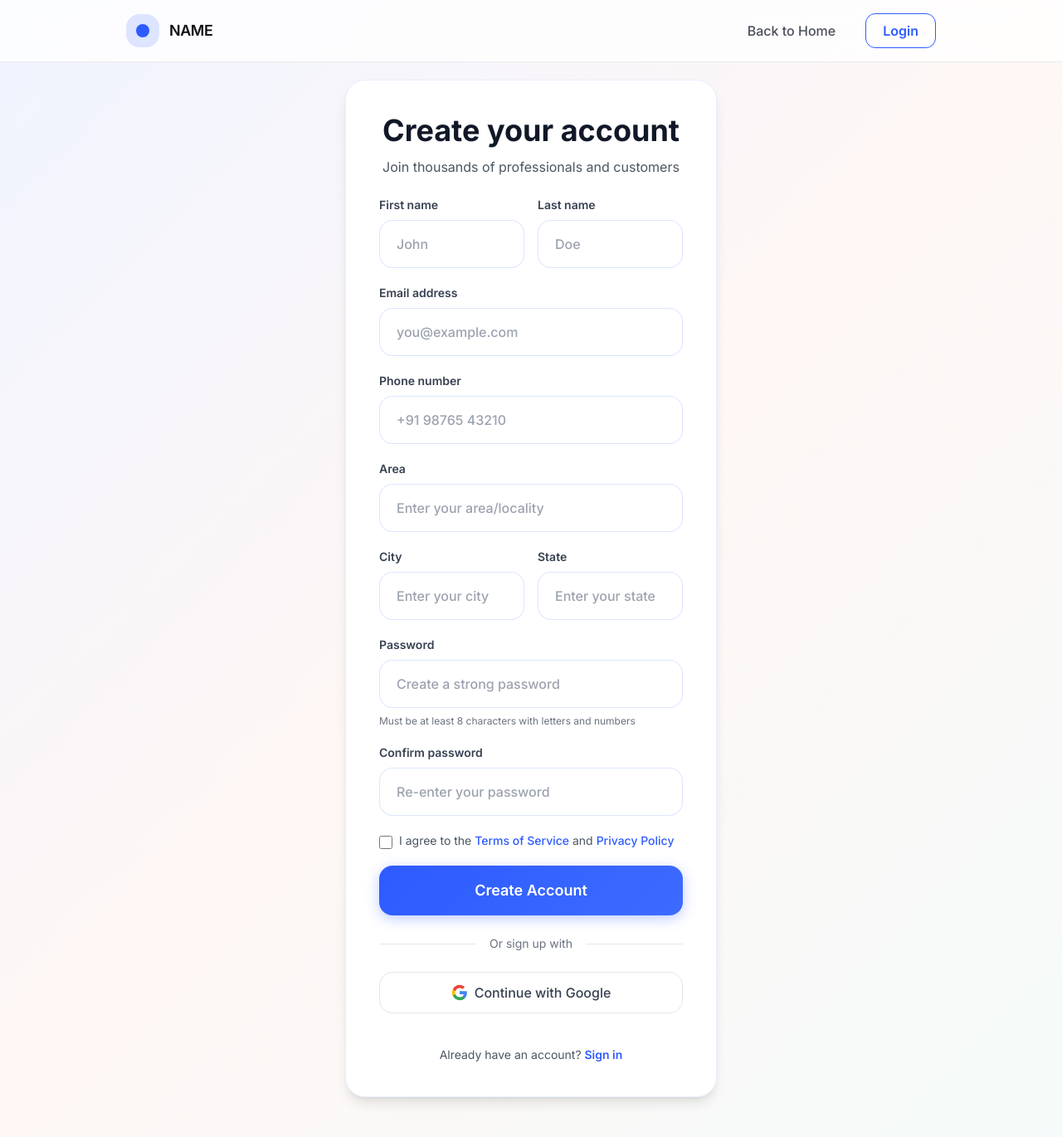
After one commit to tushaar-05/mvp-pf, a Python web app: template template/signup.html in a window 1280 px wide. The commit adds this page. Shown: the whole page at 83% size. Run offline with Jinja, Linux system fonts and the light colour scheme; the template is opened without the code that fills it, so the values that code supplies are empty; some libraries are stand-ins or nearby versions.

Commit message:
Added signup and login page

```diff
--- a/static/style.css
+++ b/static/style.css
@@ -95,6 +95,7 @@ body {
   background: linear-gradient(135deg, #4f46e5 0%, #6366f1 100%);
   box-shadow: 0 4px 16px rgba(79, 70, 229, 0.3);
   transition: all 0.3s cubic-bezier(0.4, 0, 0.2, 1);
+  color: white !important;
 }
 
 .btn-primary:hover {
--- /dev/null
+++ b/template/signup.html
@@ -0,0 +1,334 @@
+<!DOCTYPE html>
+<html lang="en">
+  <head>
+    <meta charset="UTF-8" />
+    <meta name="viewport" content="width=device-width, initial-scale=1.0" />
+    <title>Sign Up | NAME - Blue-Collar Service Marketplace</title>
+    <link rel="preconnect" href="https://fonts.googleapis.com" />
+    <link rel="preconnect" href="https://fonts.gstatic.com" crossorigin />
+    <link
+      href="https://fonts.googleapis.com/css2?family=Inter:wght@400;500;600;700&display=swap"
+      rel="stylesheet"
+    />
+    <script src="https://cdn.tailwindcss.com"></script>
+    <script>
+      tailwind.config = {
+        theme: {
+          extend: {
+            colors: {
+              primary: '#2D5BFF',
+              textGrey: '#4A4F59',
+              heading: '#0F1115',
+            }
+          }
+        }
+      }
+    </script>
+    <style>
+      body {
+        font-family: "Inter", sans-serif;
+        background: #fafbfd;
+      }
+
+      .glass-nav {
+        backdrop-filter: blur(18px);
+        background: rgba(255, 255, 255, 0.8);
+        border-bottom: 1px solid rgba(13, 19, 33, 0.08);
+      }
+
+      .hero-gradient-bg {
+        background: linear-gradient(135deg, #f0f4ff 0%, #fef7f5 50%, #f5fbfa 100%);
+        position: relative;
+      }
+
+      .glass-card {
+        background: rgba(255, 255, 255, 0.98);
+        border: 1px solid rgba(45, 91, 255, 0.1);
+        box-shadow: 0 8px 32px rgba(45, 91, 255, 0.08), 0 2px 8px rgba(0, 0, 0, 0.04);
+        animation: cardFadeIn 0.8s ease-out;
+      }
+
+      @keyframes cardFadeIn {
+        from {
+          opacity: 0;
+          transform: translateY(20px);
+        }
+        to {
+          opacity: 1;
+          transform: translateY(0);
+        }
+      }
+
+      .btn-primary {
+        background: linear-gradient(135deg, #2D5BFF 0%, #3D6BFF 100%) !important;
+        box-shadow: 0 4px 16px rgba(45, 91, 255, 0.3) !important;
+        transition: all 0.3s cubic-bezier(0.4, 0, 0.2, 1);
+        color: white !important;
+        border: none !important;
+      }
+
+      .btn-primary:hover {
+        transform: translateY(-2px);
+        box-shadow: 0 8px 24px rgba(45, 91, 255, 0.4) !important;
+        background: linear-gradient(135deg, #2D5BFF 0%, #3D6BFF 100%) !important;
+      }
+
+      .btn-primary:disabled {
+        opacity: 0.5 !important;
+        cursor: not-allowed !important;
+      }
+
+      .input-field {
+        border: 1.5px solid rgba(45, 91, 255, 0.15);
+        transition: all 0.3s ease;
+      }
+
+      .input-field:focus {
+        outline: none;
+        border-color: #2D5BFF;
+        box-shadow: 0 0 0 3px rgba(45, 91, 255, 0.1);
+      }
+    </style>
+  </head>
+  <body class="bg-white text-heading">
+    <header class="fixed top-0 inset-x-0 z-50 glass-nav">
+      <div class="max-w-[80vw] mx-auto px-6 py-4 flex items-center justify-between">
+        <div class="flex items-center space-x-3">
+          <div class="w-10 h-10 rounded-2xl bg-primary/15 flex items-center justify-center">
+            <div class="w-4 h-4 rounded-full bg-primary"></div>
+          </div>
+          <span class="font-semibold text-lg tracking-tight text-heading">NAME</span>
+        </div>
+        <div class="hidden lg:flex items-center space-x-4">
+          <a href="index.html" class="px-5 py-2 rounded-xl text-textGrey font-medium hover:text-heading">
+            Back to Home
+          </a>
+          <a href="login.html" class="px-5 py-2 rounded-xl border border-primary text-primary font-semibold">
+            Login
+          </a>
+        </div>
+        <button id="mobileToggle" class="lg:hidden w-10 h-10 rounded-xl border border-black/10 flex flex-col justify-center items-center space-y-1.5">
+          <span class="block w-6 h-0.5 bg-heading"></span>
+          <span class="block w-6 h-0.5 bg-heading"></span>
+          <span class="block w-6 h-0.5 bg-heading"></span>
+        </button>
+      </div>
+      <div id="mobileMenu" class="lg:hidden bg-white border-t border-black/5 shadow-lg origin-top scale-y-0 opacity-0 absolute left-0 right-0 top-full overflow-hidden transform-gpu transition-transform duration-200">
+        <div class="px-6 py-4 space-y-4 text-textGrey font-medium">
+          <a href="index.html" class="block">Back to Home</a>
+          <a href="login.html" class="block">Login</a>
+        </div>
+      </div>
+    </header>
+
+    <main class="pt-24 min-h-screen hero-gradient-bg flex items-center justify-center px-6 py-12">
+      <div class="w-full max-w-md">
+        <!-- Signup Card -->
+        <div class="glass-card rounded-3xl p-8 lg:p-10 space-y-6 shadow-lg">
+          <div class="text-center space-y-3">
+            <h1 class="text-3xl lg:text-4xl font-bold text-gray-900">
+              Create your account
+            </h1>
+            <p class="text-gray-600">
+              Join thousands of professionals and customers
+            </p>
+          </div>
+
+          <form class="space-y-5" id="signupForm">
+            <div class="grid grid-cols-1 sm:grid-cols-2 gap-4">
+              <div class="space-y-2">
+                <label for="firstName" class="block text-sm font-semibold text-gray-700">
+                  First name
+                </label>
+                <input
+                  type="text"
+                  id="firstName"
+                  name="firstName"
+                  required
+                  placeholder="John"
+                  class="input-field w-full rounded-2xl px-5 py-4 text-gray-700 bg-white font-medium placeholder:text-gray-400 focus:outline-none focus:ring-2 focus:ring-primary/20"
+                />
+              </div>
+              <div class="space-y-2">
+                <label for="lastName" class="block text-sm font-semibold text-gray-700">
+                  Last name
+                </label>
+                <input
+                  type="text"
+                  id="lastName"
+                  name="lastName"
+                  required
+                  placeholder="Doe"
+                  class="input-field w-full rounded-2xl px-5 py-4 text-gray-700 bg-white font-medium placeholder:text-gray-400 focus:outline-none focus:ring-2 focus:ring-primary/20"
+                />
+              </div>
+            </div>
+
+            <div class="space-y-2">
+              <label for="email" class="block text-sm font-semibold text-gray-700">
+                Email address
+              </label>
+              <input
+                type="email"
+                id="email"
+                name="email"
+                required
+                placeholder="you@example.com"
+                class="input-field w-full rounded-2xl px-5 py-4 text-gray-700 bg-white font-medium placeholder:text-gray-400 focus:outline-none focus:ring-2 focus:ring-primary/20"
+              />
+            </div>
+
+            <div class="space-y-2">
+              <label for="phone" class="block text-sm font-semibold text-gray-700">
+                Phone number
+              </label>
+              <input
+                type="tel"
+                id="phone"
+                name="phone"
+                required
+                placeholder="+91 98765 43210"
+                class="input-field w-full rounded-2xl px-5 py-4 text-gray-700 bg-white font-medium placeholder:text-gray-400 focus:outline-none focus:ring-2 focus:ring-primary/20"
+              />
+            </div>
+
+            <div class="space-y-2">
+              <label for="area" class="block text-sm font-semibold text-gray-700">
+                Area
+              </label>
+              <input
+                type="text"
+                id="area"
+                name="area"
+                required
+                placeholder="Enter your area/locality"
+                class="input-field w-full rounded-2xl px-5 py-4 text-gray-700 bg-white font-medium placeholder:text-gray-400 focus:outline-none focus:ring-2 focus:ring-primary/20"
+              />
+            </div>
+
+            <div class="grid grid-cols-1 sm:grid-cols-2 gap-4">
+              <div class="space-y-2">
+                <label for="city" class="block text-sm font-semibold text-gray-700">
+                  City
+                </label>
+                <input
+                  type="text"
+                  id="city"
+                  name="city"
+                  required
+                  placeholder="Enter your city"
+                  class="input-field w-full rounded-2xl px-5 py-4 text-gray-700 bg-white font-medium placeholder:text-gray-400 focus:outline-none focus:ring-2 focus:ring-primary/20"
+                />
+              </div>
+              <div class="space-y-2">
+                <label for="state" class="block text-sm font-semibold text-gray-700">
+                  State
+                </label>
+                <input
+                  type="text"
+                  id="state"
+                  name="state"
+                  required
+                  placeholder="Enter your state"
+                  class="input-field w-full rounded-2xl px-5 py-4 text-gray-700 bg-white font-medium placeholder:text-gray-400 focus:outline-none focus:ring-2 focus:ring-primary/20"
+                />
+              </div>
+            </div>
+
+            <div class="space-y-2">
+              <label for="password" class="block text-sm font-semibold text-gray-700">
+                Password
+              </label>
+              <input
+                type="password"
+                id="password"
+                name="password"
+                required
+                placeholder="Create a strong password"
+                class="input-field w-full rounded-2xl px-5 py-4 text-gray-700 bg-white font-medium placeholder:text-gray-400 focus:outline-none focus:ring-2 focus:ring-primary/20"
+              />
+              <p class="text-xs text-gray-500 mt-1">
+                Must be at least 8 characters with letters and numbers
+              </p>
+            </div>
+
+            <div class="space-y-2">
+              <label for="confirmPassword" class="block text-sm font-semibold text-gray-700">
+                Confirm password
+              </label>
+              <input
+                type="password"
+                id="confirmPassword"
+                name="confirmPassword"
+                required
+                placeholder="Re-enter your password"
+                class="input-field w-full rounded-2xl px-5 py-4 text-gray-700 bg-white font-medium placeholder:text-gray-400 focus:outline-none focus:ring-2 focus:ring-primary/20"
+              />
+            </div>
+
+            <div class="flex items-start space-x-2">
+              <input
+                type="checkbox"
+                id="terms"
+                name="terms"
+                required
+                class="w-4 h-4 mt-1 rounded border-gray-300 text-primary focus:ring-primary"
+              />
+              <label for="terms" class="text-sm text-gray-600">
+                I agree to the
+                <a href="#" class="text-primary font-medium hover:text-indigo-700">Terms of Service</a>
+                and
+                <a href="#" class="text-primary font-medium hover:text-indigo-700">Privacy Policy</a>
+              </label>
+            </div>
+
+            <button
+              type="submit"
+              id="submitBtn"
+              class="btn-primary w-full px-6 py-4 rounded-2xl font-semibold text-lg transition-all duration-300"
+              style="background: linear-gradient(135deg, #2D5BFF 0%, #3D6BFF 100%); color: white; border: none; box-shadow: 0 4px 16px rgba(45, 91, 255, 0.3);"
+            >
+              <span id="submitText" style="color: white;">Create Account</span>
+              <span id="submitLoader" class="hidden" style="color: white;">Creating account...</span>
+            </button>
+            <div id="errorMessage" class="hidden text-red-600 text-sm mt-2 text-center"></div>
+            <div id="successMessage" class="hidden text-green-600 text-sm mt-2 text-center"></div>
+          </form>
+
+          <div class="relative">
+            <div class="absolute inset-0 flex items-center">
+              <div class="w-full border-t border-gray-200"></div>
+            </div>
+            <div class="relative flex justify-center text-sm">
+              <span class="px-4 bg-white text-gray-500">Or sign up with</span>
+            </div>
+          </div>
+
+          <button
+            type="button"
+            class="w-full flex items-center justify-center space-x-2 px-4 py-3 rounded-2xl border border-gray-200 bg-white font-medium text-gray-700 hover:bg-gray-50 transition-colors"
+          >
+            <svg class="w-5 h-5" viewBox="0 0 24 24" fill="currentColor">
+              <path d="M22.56 12.25c0-.78-.07-1.53-.2-2.25H12v4.26h5.92c-.26 1.37-1.04 2.53-2.21 3.31v2.77h3.57c2.08-1.92 3.28-4.74 3.28-8.09z" fill="#4285F4"/>
+              <path d="M12 23c2.97 0 5.46-.98 7.28-2.66l-3.57-2.77c-.98.66-2.23 1.06-3.71 1.06-2.86 0-5.29-1.93-6.16-4.53H2.18v2.84C3.99 20.53 7.7 23 12 23z" fill="#34A853"/>
+              <path d="M5.84 14.09c-.22-.66-.35-1.36-.35-2.09s.13-1.43.35-2.09V7.07H2.18C1.43 8.55 1 10.22 1 12s.43 3.45 1.18 4.93l2.85-2.22.81-.62z" fill="#FBBC05"/>
+              <path d="M12 5.38c1.62 0 3.06.56 4.21 1.64l3.15-3.15C17.45 2.09 14.97 1 12 1 7.7 1 3.99 3.47 2.18 7.07l3.66 2.84c.87-2.6 3.3-4.53 6.16-4.53z" fill="#EA4335"/>
+            </svg>
+            <span>Continue with Google</span>
+          </button>
+
+          <div class="text-center pt-4">
+            <p class="text-sm text-gray-600">
+              Already have an account?
+              <a href="login.html" class="text-primary font-semibold hover:text-indigo-700">
+                Sign in
+              </a>
+            </p>
+          </div>
+        </div>
+      </div>
+    </main>
+
+    <script src="https://cdnjs.cloudflare.com/ajax/libs/gsap/3.12.2/gsap.min.js"></script>
+  </body>
+</html>
```
Also changed, not shown: template/index.html (+10 -10 lines), template/login.html (added, +232 -0 lines).
